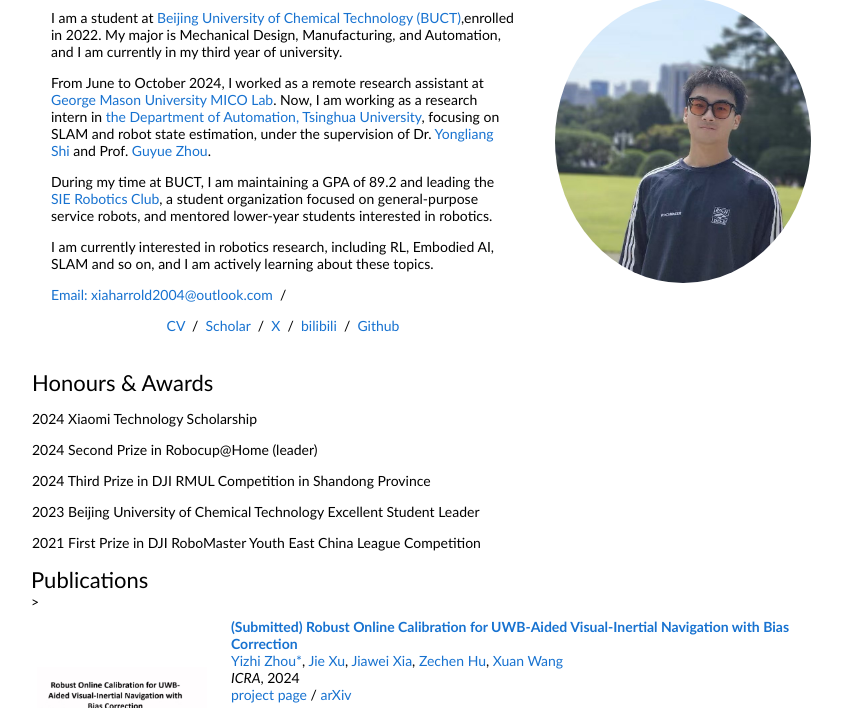
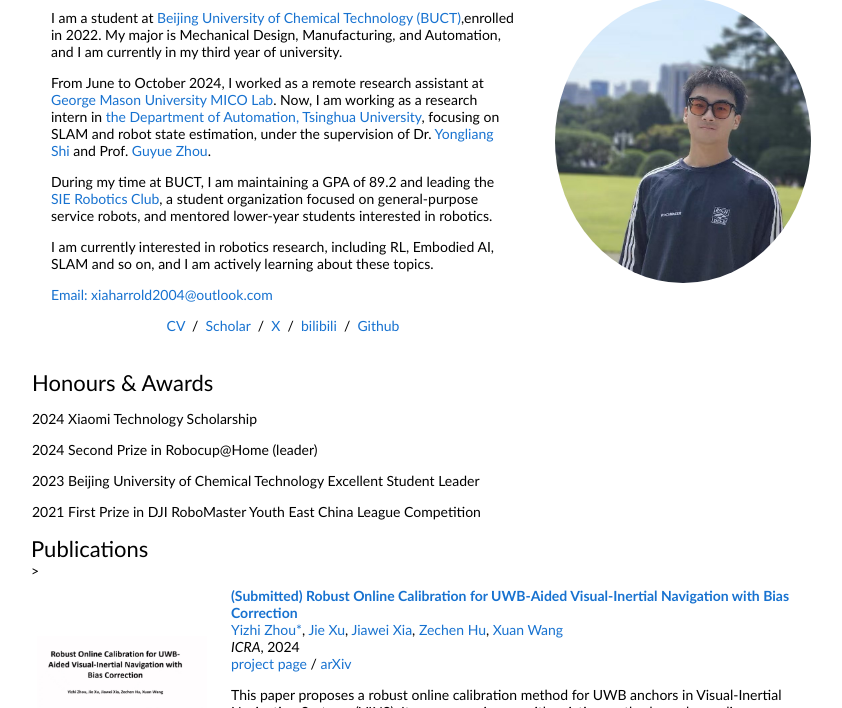
Before and after one commit to HARROLDX/maplex.github.io, a plain HTML site: page index.html in a window 1280 px wide. Shown: the part 92-800 px from the top of the page, without its empty margins (209-1051 px from the left). Drawn offline with Linux system fonts and the light colour scheme.

Commit message:
index.html

```diff
--- a/index.html
+++ b/index.html
@@ -27,7 +27,7 @@
                   From June to October 2024, I worked as a remote research assistant at <a href="https://mason.gmu.edu/~xwang64/team.html">George Mason University MICO Lab</a>. Now, I am working as a research intern in <a href="https://www.au.tsinghua.edu.cn/en/">the Department of Automation, Tsinghua University</a>, focusing on SLAM and robot state estimation, under the supervision of Dr. <a href="https://scholar.google.com.hk/citations?user=alz2MpAAAAAJ&hl">Yongliang Shi</a> and Prof.<a href="https://www.innovatorsunder35.com/the-list/guyue-zhou/"> Guyue Zhou</a>.
                 <p>During my time at BUCT, I am maintaining a GPA of 89.2 and leading the <a href="https://sie-robotics.com/">SIE Robotics Club</a>, a student organization focused on general-purpose service robots, and mentored lower-year students interested in robotics.
                 <p>I am currently interested in robotics research, including RL, Embodied AI, SLAM and so on, and I am actively learning about these topics.
-		 <p> <a href="https://xiaharrold2004@outlook.com">Email: xiaharrold2004@outlook.com</a> &nbsp;/&nbsp;
+		 <p> <a href="https://xiaharrold2004@outlook.com">Email: xiaharrold2004@outlook.com</a> &nbsp;&nbsp;
                 </p>
                 <p style="text-align:center">
 
@@ -51,8 +51,6 @@
                   2024 Xiaomi Technology  Scholarship
                 <p>
                   2024 Second Prize in Robocup@Home (leader)
-                <p>
-                  2024 Third Prize in DJI RMUL Competition in Shandong Province
                 <p>
                   2023 Beijing University of Chemical Technology Excellent Student Leader
 		<p>
```
